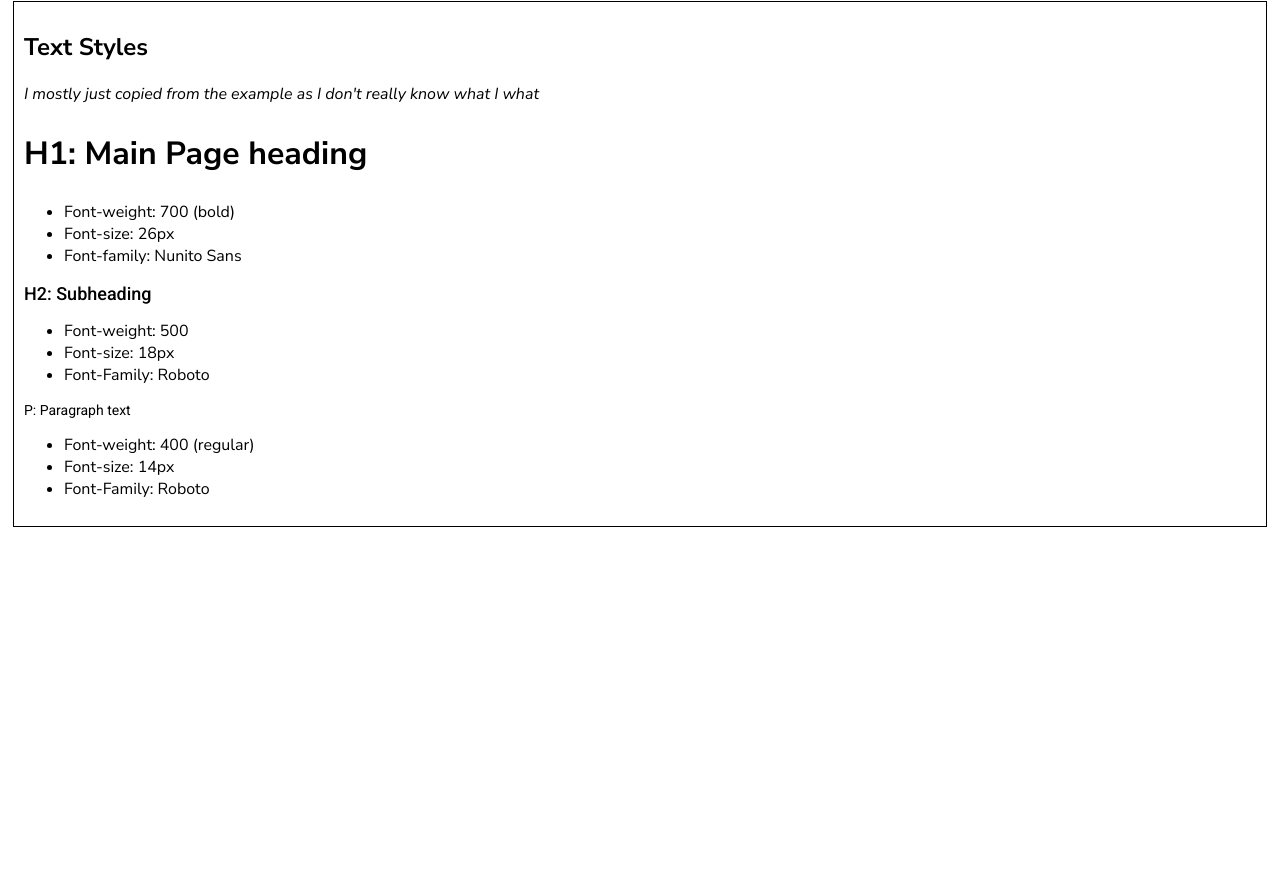
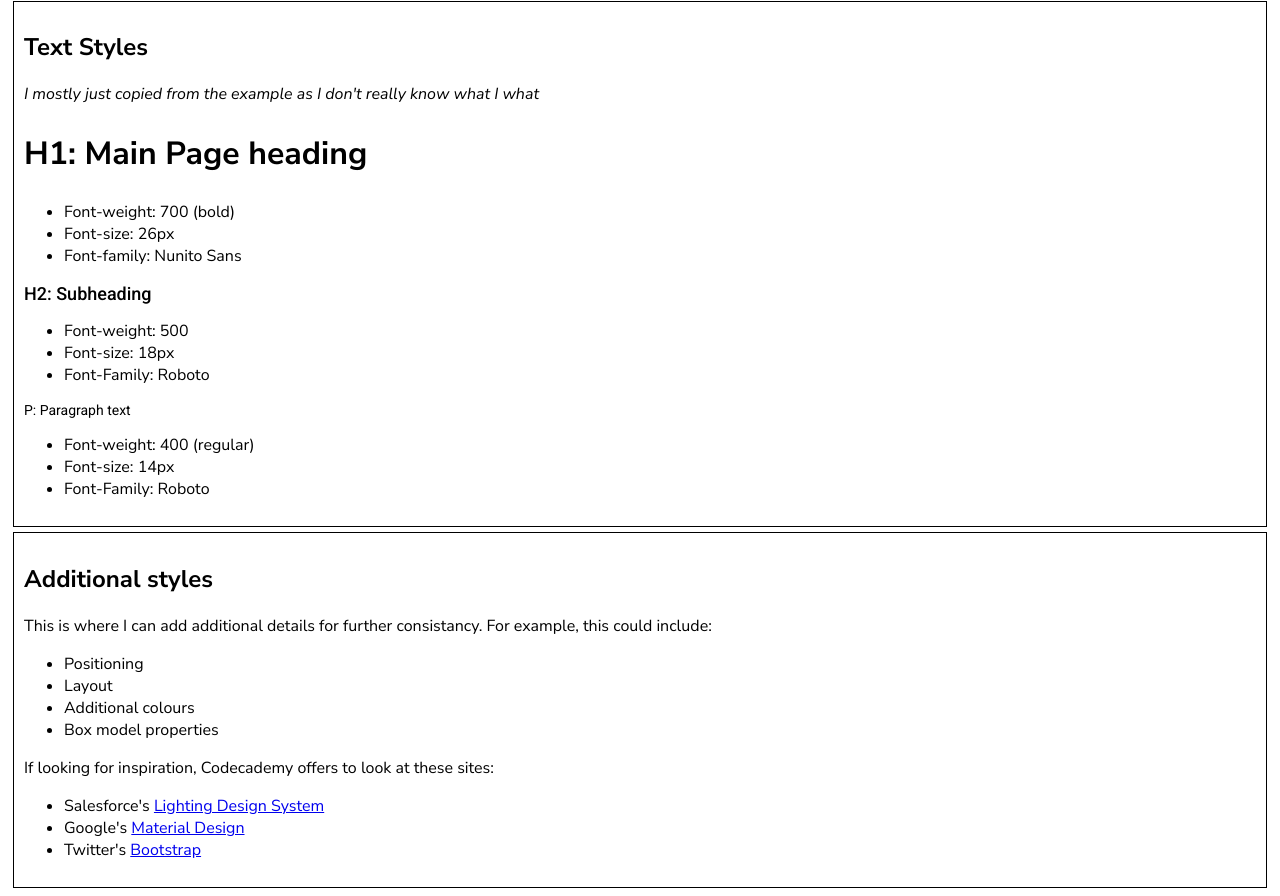
Before and after one commit to Kanorade/website-design-system, a plain HTML site: page starting/index.html in a window 1280 px wide. Shown: the part 847-1743 px from the top of the page. Before the commit the page ends 1382 px from the top, so only its background shows below. Drawn offline with Linux system fonts and the light colour scheme.

Commit message:
Add additional style notes to change later

```diff
--- a/starting/index.html
+++ b/starting/index.html
@@ -45,6 +45,7 @@
                 how these colours should be used. I'm not sure
                 for now. I may consider changing them later.
             </p>
+            <p></p>
         </div>
     </section>
     <section>
@@ -96,5 +97,23 @@
             </ul>
         </div>
     </section>
+    <section>
+        <h2>Additional styles</h2>
+        <p>This is where I can add additional details for further consistancy.
+            For example, this could include:
+        </p>
+        <ul>
+            <li>Positioning</li>
+            <li>Layout</li>
+            <li>Additional colours</li>
+            <li>Box model properties</li>
+        </ul>
+        <p>If looking for inspiration, Codecademy offers to look at these sites:</p>
+        <ul>
+            <li>Salesforce's <a href="https://lightningdesignsystem.com/utilities/text/">Lighting Design System</a></li>
+            <li>Google's <a href="https://material.io/design/">Material Design</a></li>
+            <li>Twitter's <a href="https://getbootstrap.com/">Bootstrap</a></li>
+        </ul>
+    </section>
 </body>
 </html>
```
